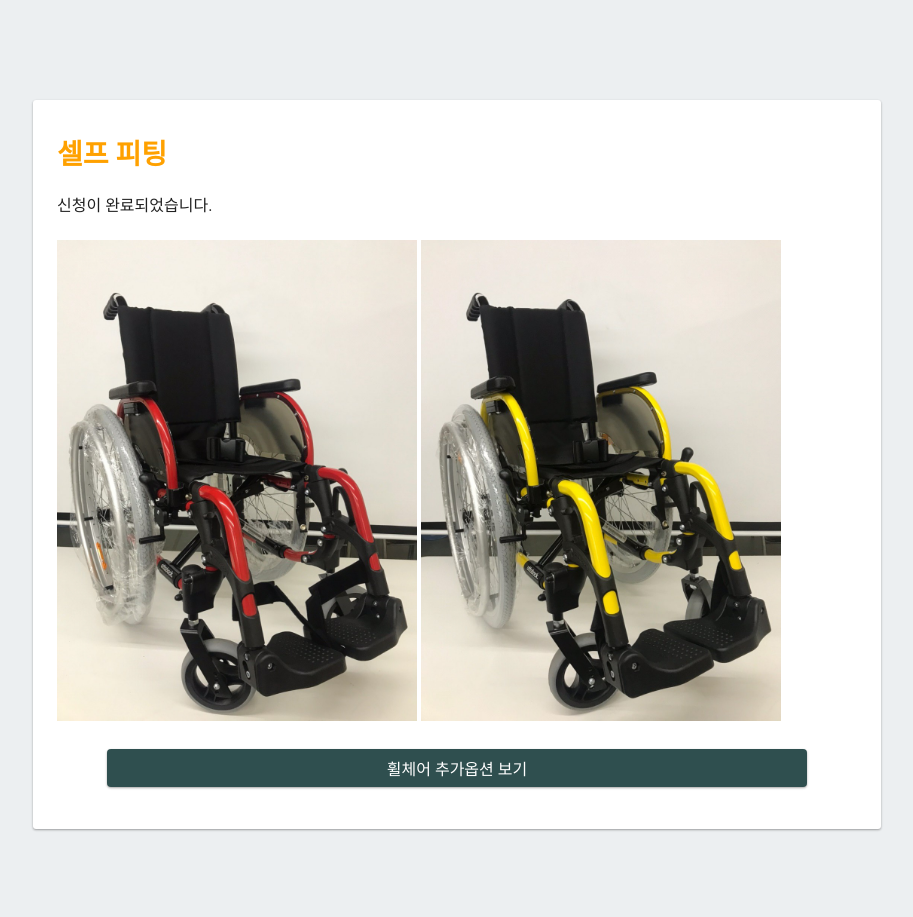
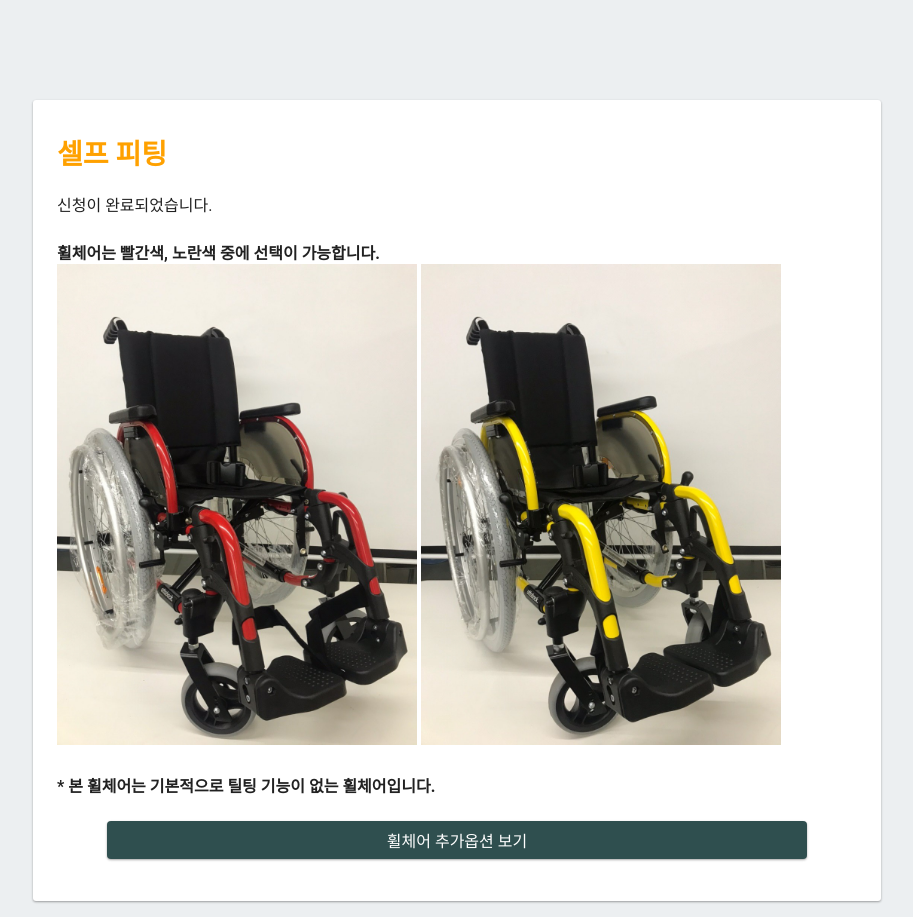
Before and after one commit to Funncy/self_fitting_eb, a Django app: page /fitting/finish in a window 1280 px wide. Shown: the whole page, without its empty margins (183-1096 px from the left). Before the commit the page ends 831 px from the top, so only its background shows below. Run offline with Django 3.2, Linux system fonts and the light colour scheme; some libraries are stand-ins or nearby versions.

Commit message:
finish.html 문구 수정

```diff
--- a/templates/fittings/finish.html
+++ b/templates/fittings/finish.html
@@ -180,10 +180,18 @@
                     <label>신청이 완료되었습니다.</label>
                 </div>
                 <p></p>
+                <div style="align-items: center;">
+                    <b>휠체어는 빨간색, 노란색 중에 선택이 가능합니다.</b>
+                </div>
+
 
                 <div style="align-items: center;">
                     <img src="{% static 'image/m6_r.jpeg' %}" style="width: 45%;" />
                     <img src="{% static 'image/m6_y.jpeg' %}" style="width: 45%;" />
+                </div>
+                <p></p>
+                <div style="align-items: center;">
+                    <b> * 본 휠체어는 기본적으로 틸팅 기능이 없는 휠체어입니다.</b>
                 </div>
                 <p></p>
                 <div class="buttonBox">
```
